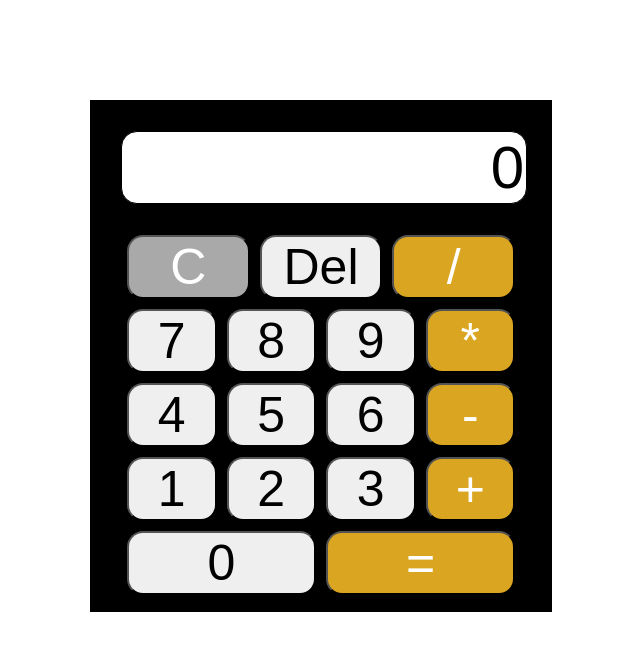
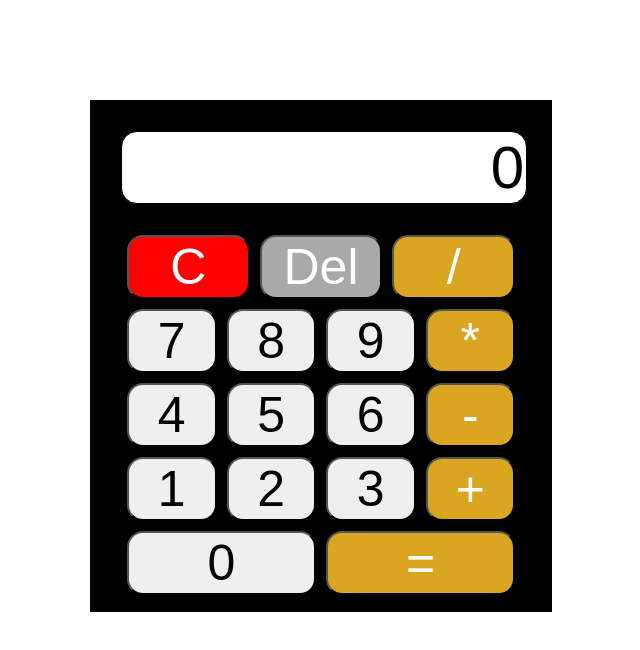
Before and after one commit to jbud729/HTML-CSS-JS-Projects, a plain HTML site: page Calculator App/index.html in a window 1280 px wide. Shown: the whole page, without its empty margins (319-959 px from the left). Drawn offline with Linux system fonts and the light colour scheme.

Commit message:
changed clear and delete button color

```diff
--- a/Calculator App/script.js
+++ b/Calculator App/script.js
@@ -1,5 +1,5 @@
 
-//What to work on: Fix the zero issue, a back button, maybe more with the design.
+//What to work on: maybe more with the design. Also, making long decimals fit screen.
 
 let screen = document.querySelector('.calc-screen');
 const buttons = document.querySelectorAll('button');
--- a/Calculator App/styles.css
+++ b/Calculator App/styles.css
@@ -42,6 +42,11 @@ button {
 }
 
 .clear {
+  background-color: red;
+  color: white;
+}
+
+.delete {
   background-color: darkgray;
   color: white;
 }
```
